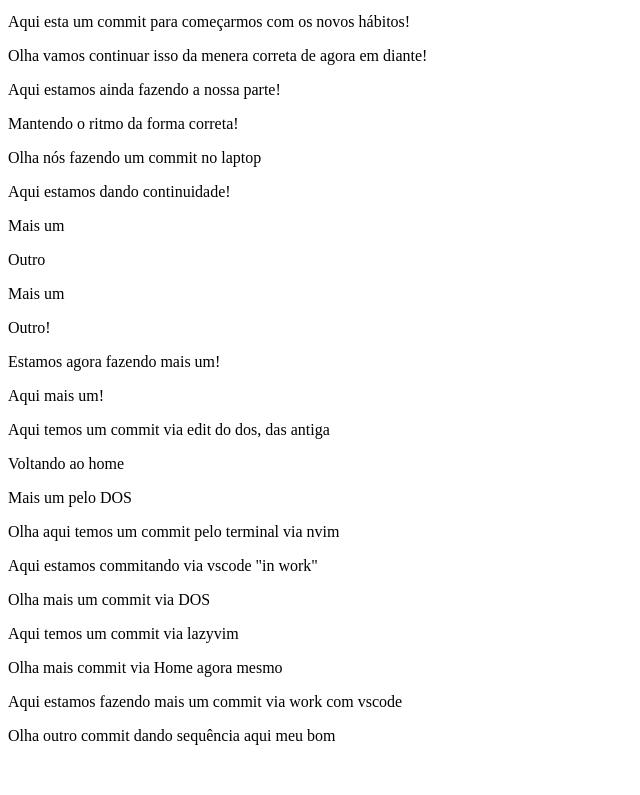
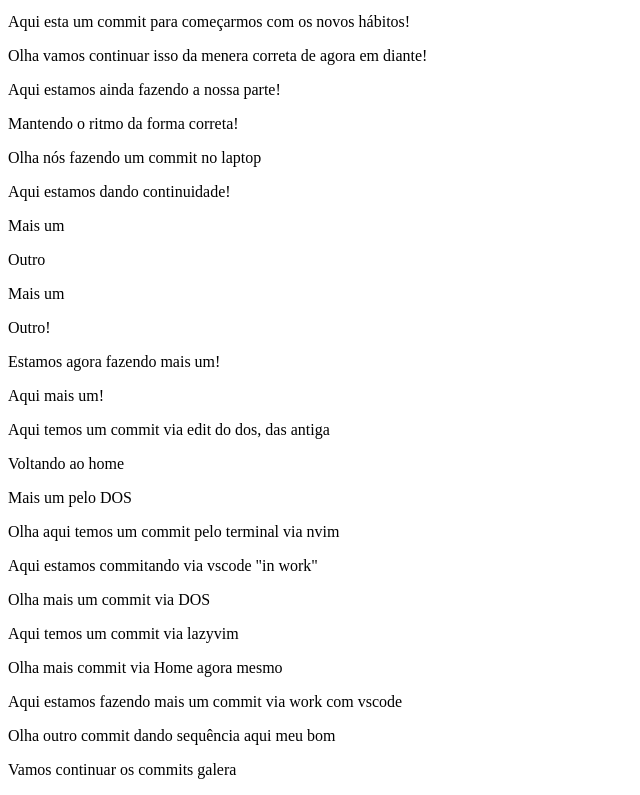
Before and after one commit to anderson-campos-lopes/xplaynet, a plain HTML site: page index.html in a window 1280 px wide. Shown: the part 5786-6581 px from the top of the page, without its empty margins (0-640 px from the left). Before the commit the page ends 6547 px from the top, so only its background shows below. Drawn offline with Linux system fonts and the light colour scheme.

Commit message:
25112026_Work

```diff
--- a/index.html
+++ b/index.html
@@ -245,6 +245,7 @@
     <p>Olha mais commit via Home agora mesmo</p>
     <p>Aqui estamos fazendo mais um commit via work com vscode</p>
     <p>Olha outro commit dando sequência aqui meu bom</p>
+    <p>Vamos continuar os commits galera</p>
   </body>
   <script src="script.js"></script>
 </html>
```
